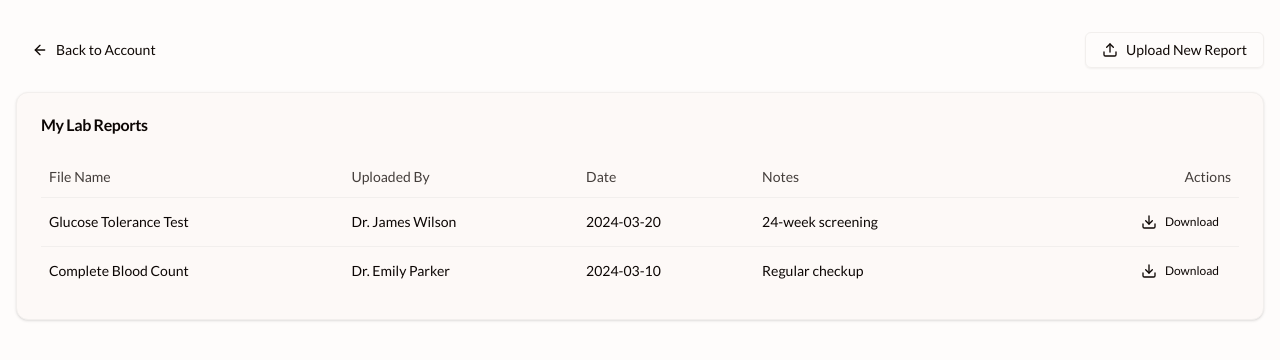
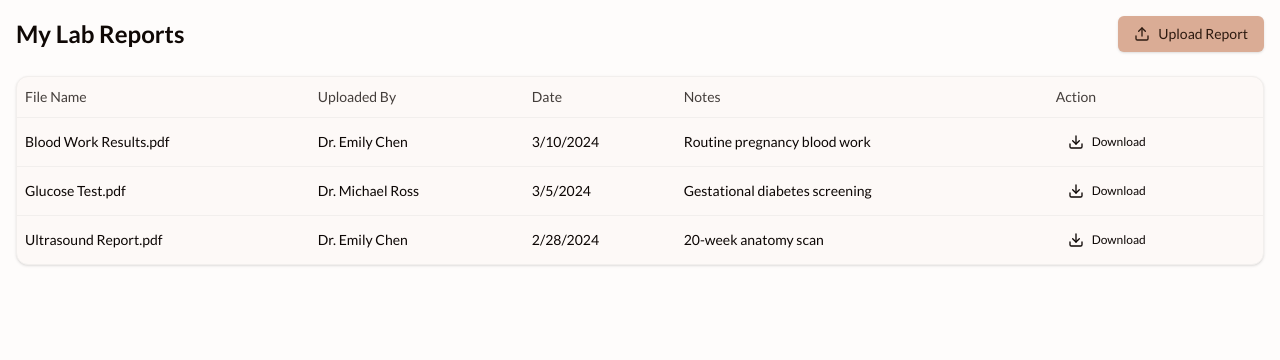
Before and after one commit to diyakamboj/carecircle, a Next.js app: page /account/labs in a window 1280 px wide. Shown: the top 360 px of the page. Built offline with nearby package versions, Linux system fonts and the light colour scheme; no server answers; sample sign-in values are in the browser's storage.

Commit message:
Updated profile settings

```diff
--- /dev/null
+++ b/app/account/chat-settings/page.tsx
@@ -0,0 +1,50 @@
+'use client';
+
+import { Card, CardContent, CardDescription, CardHeader, CardTitle } from "@/components/ui/card";
+
+export default function ChatSettingsPage() {
+  return (
+    <div className="container mx-auto p-4 space-y-6">
+      <h1 className="text-2xl font-bold mb-6">Chat Settings</h1>
+
+      {/* Chat Availability */}
+      <Card>
+        <CardHeader>
+          <CardTitle>Chat Availability</CardTitle>
+          <CardDescription>
+            Control when you're available for chat and manage your online status.
+          </CardDescription>
+        </CardHeader>
+        <CardContent>
+          <p className="text-muted-foreground">Settings coming soon...</p>
+        </CardContent>
+      </Card>
+
+      {/* Response Time Preferences */}
+      <Card>
+        <CardHeader>
+          <CardTitle>Response Time Preferences</CardTitle>
+          <CardDescription>
+            Set your preferred response time and auto-reply messages.
+          </CardDescription>
+        </CardHeader>
+        <CardContent>
+          <p className="text-muted-foreground">Settings coming soon...</p>
+        </CardContent>
+      </Card>
+
+      {/* Chat Notifications */}
+      <Card>
+        <CardHeader>
+          <CardTitle>Chat Notifications</CardTitle>
+          <CardDescription>
+            Customize your chat notification preferences and alert sounds.
+          </CardDescription>
+        </CardHeader>
+        <CardContent>
+          <p className="text-muted-foreground">Settings coming soon...</p>
+        </CardContent>
+      </Card>
+    </div>
+  );
+}
--- a/app/account/labs/page.tsx
+++ b/app/account/labs/page.tsx
@@ -1,5 +1,7 @@
-import { mockPatientProfile } from '@/constants/mock-data';
-import { Card, CardContent, CardHeader, CardTitle } from '@/components/ui/card';
+'use client';
+
+import { Button } from "@/components/ui/button";
+import { Card } from "@/components/ui/card";
 import {
   Table,
   TableBody,
@@ -7,56 +9,83 @@ import {
   TableHead,
   TableHeader,
   TableRow,
-} from '@/components/ui/table';
-import { Button } from '@/components/ui/button';
-import { ArrowLeft, Download, Upload } from 'lucide-react';
-import Link from 'next/link';
+} from "@/components/ui/table";
+import { Download, Upload } from "lucide-react";
+import { useState } from "react";
+import { toast } from "sonner";
+
+// Mock data for lab reports
+const initialReports = [
+  {
+    id: "lab-001",
+    fileName: "Blood Work Results.pdf",
+    uploadedBy: "Dr. Emily Chen",
+    date: "2024-03-10",
+    notes: "Routine pregnancy blood work"
+  },
+  {
+    id: "lab-002",
+    fileName: "Glucose Test.pdf",
+    uploadedBy: "Dr. Michael Ross",
+    date: "2024-03-05",
+    notes: "Gestational diabetes screening"
+  },
+  {
+    id: "lab-003",
+    fileName: "Ultrasound Report.pdf",
+    uploadedBy: "Dr. Emily Chen",
+    date: "2024-02-28",
+    notes: "20-week anatomy scan"
+  }
+];
 
 export default function LabReportsPage() {
-  const { labReports } = mockPatientProfile;
+  const [reports, setReports] = useState(initialReports);
 
   const handleFileUpload = (event: React.ChangeEvent<HTMLInputElement>) => {
-    // This is a mock implementation. In a real application, you would:
-    // 1. Get the file from event.target.files[0]
-    // 2. Upload it to your server/storage
-    // 3. Update the lab reports list
-    console.log('File upload triggered', event.target.files);
+    const file = event.target.files?.[0];
+    if (!file) return;
+
+    // In a real app, you would upload the file to your storage service here
+    const newReport = {
+      id: `lab-${Date.now()}`,
+      fileName: file.name,
+      uploadedBy: "Patient Upload",
+      date: new Date().toISOString().split('T')[0],
+      notes: "Patient uploaded report"
+    };
+
+    setReports([newReport, ...reports]);
+    toast.success("File uploaded successfully!");
+  };
+
+  const handleDownload = (fileName: string) => {
+    // In a real app, this would trigger the actual file download
+    toast.success(`Downloading ${fileName}...`);
   };
 
   return (
-    <div className="container mx-auto py-8 px-4">
-      <div className="mb-6 flex justify-between items-center">
-        <Link href="/account">
-          <Button variant="ghost" className="gap-2">
-            <ArrowLeft className="h-4 w-4" />
-            Back to Account
-          </Button>
-        </Link>
-
-        <div className="flex items-center gap-2">
+    <div className="container mx-auto p-4">
+      <div className="flex justify-between items-center mb-6">
+        <h1 className="text-2xl font-bold">My Lab Reports</h1>
+        <div>
           <input
             type="file"
             id="file-upload"
             className="hidden"
-            accept=".pdf,.jpg,.jpeg,.png"
+            accept=".pdf,.doc,.docx,.jpg,.jpeg,.png"
             onChange={handleFileUpload}
           />
           <label htmlFor="file-upload">
-            <Button variant="outline" className="gap-2" asChild>
-              <span>
+            <Button className="gap-2">
               <Upload className="h-4 w-4" />
-                Upload New Report
-              </span>
+              Upload Report
             </Button>
           </label>
         </div>
       </div>
 
       <Card>
-        <CardHeader>
-          <CardTitle>My Lab Reports</CardTitle>
-        </CardHeader>
-        <CardContent>
         <Table>
           <TableHeader>
             <TableRow>
@@ -64,20 +93,25 @@ export default function LabReportsPage() {
               <TableHead>Uploaded By</TableHead>
               <TableHead>Date</TableHead>
               <TableHead>Notes</TableHead>
-                <TableHead className="text-right">Actions</TableHead>
+              <TableHead>Action</TableHead>
             </TableRow>
           </TableHeader>
           <TableBody>
-              {labReports.map((report) => (
+            {reports.map((report) => (
               <TableRow key={report.id}>
                 <TableCell className="font-medium">
                   {report.fileName}
                 </TableCell>
                 <TableCell>{report.uploadedBy}</TableCell>
-                  <TableCell>{report.date}</TableCell>
+                <TableCell>{new Date(report.date).toLocaleDateString()}</TableCell>
                 <TableCell>{report.notes}</TableCell>
-                  <TableCell className="text-right">
-                    <Button size="sm" variant="ghost" className="gap-2">
+                <TableCell>
+                  <Button
+                    size="sm"
+                    variant="ghost"
+                    className="gap-2"
+                    onClick={() => handleDownload(report.fileName)}
+                  >
                     <Download className="h-4 w-4" />
                     Download
                   </Button>
@@ -86,7 +120,6 @@ export default function LabReportsPage() {
             ))}
           </TableBody>
         </Table>
-        </CardContent>
       </Card>
     </div>
   );
--- a/app/account/prescriptions/page.tsx
+++ b/app/account/prescriptions/page.tsx
@@ -1,5 +1,6 @@
-import { mockPatientProfile } from '@/constants/mock-data';
-import { Card, CardContent, CardHeader, CardTitle } from '@/components/ui/card';
+'use client';
+
+import { Card } from "@/components/ui/card";
 import {
   Table,
   TableBody,
@@ -7,30 +8,42 @@ import {
   TableHead,
   TableHeader,
   TableRow,
-} from '@/components/ui/table';
-import { Button } from '@/components/ui/button';
-import { ArrowLeft } from 'lucide-react';
-import Link from 'next/link';
+} from "@/components/ui/table";
+
+// Mock data for prescriptions
+const prescriptions = [
+  {
+    id: "rx-001",
+    medicationName: "Prenatal Vitamins",
+    prescribedBy: "Dr. Emily Chen",
+    date: "2024-03-15",
+    dosage: "1 tablet daily",
+    notes: "Take with food"
+  },
+  {
+    id: "rx-002",
+    medicationName: "Iron Supplements",
+    prescribedBy: "Dr. Emily Chen",
+    date: "2024-03-15",
+    dosage: "1 tablet twice daily",
+    notes: "Take on empty stomach"
+  },
+  {
+    id: "rx-003",
+    medicationName: "Folic Acid",
+    prescribedBy: "Dr. Emily Chen",
+    date: "2024-03-10",
+    dosage: "400mcg daily",
+    notes: "Essential for fetal development"
+  }
+];
 
 export default function PrescriptionsPage() {
-  const { prescriptions } = mockPatientProfile;
-
   return (
-    <div className="container mx-auto py-8 px-4">
-      <div className="mb-6">
-        <Link href="/account">
-          <Button variant="ghost" className="gap-2">
-            <ArrowLeft className="h-4 w-4" />
-            Back to Account
-          </Button>
-        </Link>
-      </div>
+    <div className="container mx-auto p-4">
+      <h1 className="text-2xl font-bold mb-6">My Prescriptions</h1>
 
       <Card>
-        <CardHeader>
-          <CardTitle>My Prescriptions</CardTitle>
-        </CardHeader>
-        <CardContent>
         <Table>
           <TableHeader>
             <TableRow>
@@ -48,14 +61,13 @@ export default function PrescriptionsPage() {
                   {prescription.medicationName}
                 </TableCell>
                 <TableCell>{prescription.prescribedBy}</TableCell>
-                  <TableCell>{prescription.date}</TableCell>
+                <TableCell>{new Date(prescription.date).toLocaleDateString()}</TableCell>
                 <TableCell>{prescription.dosage}</TableCell>
                 <TableCell>{prescription.notes}</TableCell>
               </TableRow>
             ))}
           </TableBody>
         </Table>
-        </CardContent>
       </Card>
     </div>
   );
--- a/components/layout/providers.tsx
+++ b/components/layout/providers.tsx
@@ -2,12 +2,17 @@
 import React from 'react';
 import ThemeProvider from './ThemeToggle/theme-provider';
 import { AuthContextProvider } from '@/context/auth-context';
+import { PatientProvider } from '@/context/patient-context';
 
 export default function Providers({ children }: { children: React.ReactNode }) {
   return (
     <>
       <ThemeProvider attribute="class" defaultTheme="system" enableSystem>
-        <AuthContextProvider>{children}</AuthContextProvider>
+        <AuthContextProvider>
+          <PatientProvider>
+            {children}
+          </PatientProvider>
+        </AuthContextProvider>
       </ThemeProvider>
     </>
   );
--- /dev/null
+++ b/context/patient-context.tsx
@@ -0,0 +1,97 @@
+import { createContext, useContext, ReactNode } from 'react';
+
+export interface CareProvider {
+  name: string;
+  specialty: string;
+  id: string;
+}
+
+export interface PatientProfile {
+  name: string;
+  profileImage?: string;
+  pregnancyWeek: number;
+  totalWeeks: number;
+  primaryDoctor: CareProvider;
+  primaryHospital: {
+    name: string;
+    location: string;
+  };
+  pregnancyCount: number;
+  birthType: string[];
+  currentMedications: string[];
+  medicalConditions: string[];
+  careProviders: CareProvider[];
+  prescriptions: {
+    total: number;
+    lastUpdated: string;
+  };
+  labReports: {
+    total: number;
+    lastUpdated: string;
+  };
+}
+
+// Mock data for development
+const mockPatientData: PatientProfile = {
+  name: "Sarah Johnson",
+  profileImage: "https://ui-avatars.com/api/?name=Sarah+Johnson",
+  pregnancyWeek: 28,
+  totalWeeks: 40,
+  primaryDoctor: {
+    name: "Dr. Emily Chen",
+    specialty: "OB/GYN",
+    id: "doc-001"
+  },
+  primaryHospital: {
+    name: "City General Hospital",
+    location: "Downtown Medical District"
+  },
+  pregnancyCount: 1,
+  birthType: ["Natural Birth Planned"],
+  currentMedications: ["Prenatal Vitamins", "Iron Supplements"],
+  medicalConditions: ["Gestational Diabetes (Controlled)"],
+  careProviders: [
+    {
+      name: "Dr. Emily Chen",
+      specialty: "OB/GYN",
+      id: "doc-001"
+    },
+    {
+      name: "Dr. Michael Ross",
+      specialty: "Endocrinologist",
+      id: "doc-002"
+    },
+    {
+      name: "Sarah Wilson",
+      specialty: "Nutritionist",
+      id: "doc-003"
+    }
+  ],
+  prescriptions: {
+    total: 3,
+    lastUpdated: "2024-03-15"
+  },
+  labReports: {
+    total: 5,
+    lastUpdated: "2024-03-10"
+  }
+};
+
+const PatientContext = createContext<PatientProfile | null>(null);
+
+export function usePatient() {
+  const context = useContext(PatientContext);
+  if (!context) {
+    throw new Error('usePatient must be used within a PatientProvider');
+  }
+  return context;
+}
+
+export function PatientProvider({ children }: { children: ReactNode }) {
+  // In a real app, you would fetch this data from your backend
+  return (
+    <PatientContext.Provider value={mockPatientData}>
+      {children}
+    </PatientContext.Provider>
+  );
+}
```
Also changed, not shown: app/account/page.tsx (+73 -105 lines), app/account/privacy/page.tsx (added, +50 -0 lines), components/layout/user-nav.tsx (+9 -13 lines). Lines whose indentation alone changed are shown as unchanged.
